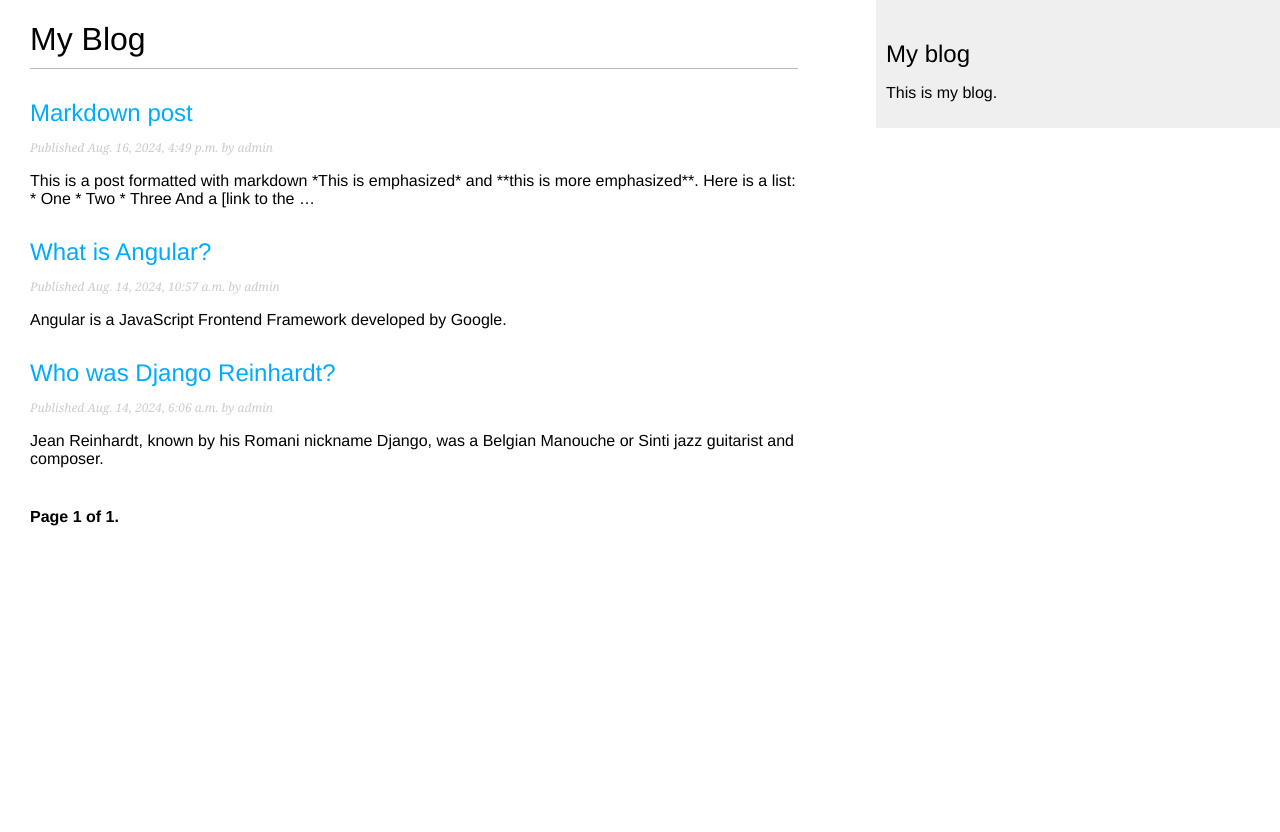
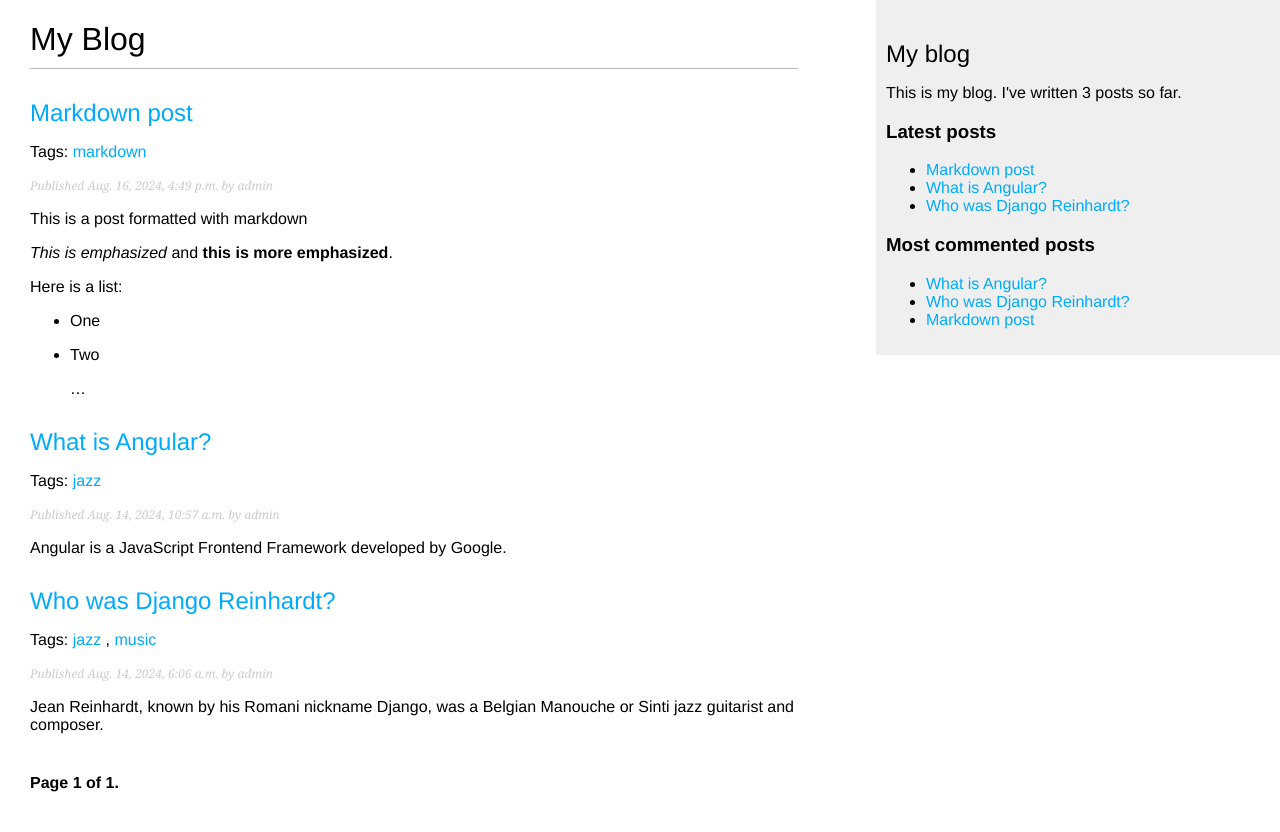
Before and after one commit to erosgod1118/PyDj5Blogger, a Django app: page /blog/ in a window 1280 px wide. Before the commit the page ends 526 px from the top, so only its background shows below. Run offline with Django 5.2, Linux system fonts and the light colour scheme; data comes from the database, SQL or seed files in the repository; both versions use the stored data as it was after the commit; parts of the project's set-up code (start-up, migrations or seed data) failed here and were passed over.

Commit message:
Implement custom template tags and filters.

```diff
--- a/blog/models.py
+++ b/blog/models.py
@@ -2,6 +2,7 @@ from django.conf import settings
 from django.db import models
 from django.db.models.functions import Now
 from django.urls import reverse
+from taggit.managers import TaggableManager
 
 class PublishedManager(models.Manager):
     def get_queryset(self):
@@ -35,9 +36,9 @@ class Post(models.Model):
         on_delete=models.CASCADE,
         related_name='blog_posts'
     )
-
     objects = models.Manager()
     published = PublishedManager()
+    tags = TaggableManager()
 
     def __str__(self):
         return self.title
--- a/blog/templates/blog/base.html
+++ b/blog/templates/blog/base.html
@@ -1,3 +1,4 @@
+{% load blog_tags %}
 {% load static %}
 <!DOCTYPE html>
 <html>
@@ -12,7 +13,23 @@
         </div>
         <div id="sidebar">
             <h2>My blog</h2>
-            <p>This is my blog.</p>
+            <p>
+                This is my blog.
+                I've written {% total_posts %} posts so far.
+            </p>
+
+            <h3>Latest posts</h3>
+            {% show_latest_posts 3 %}
+
+            <h3>Most commented posts</h3>
+            {% get_most_commented_posts as most_commented_posts %}
+            <ul>
+                {% for post in most_commented_posts %}
+                    <li>
+                        <a href="{{ post.get_absolute_url }}">{{ post.title }}</a>
+                    </li>
+                {% endfor %}
+            </ul>
         </div>
     </body>
 </html>
--- /dev/null
+++ b/blog/templates/blog/post/latest_posts.html
@@ -0,0 +1,7 @@
+<ul>
+    {% for post in latest_posts %}
+        <li>
+            <a href="{{ post.get_absolute_url }}">{{ post.title }}</a>
+        </li>
+    {% endfor %}
+</ul>
--- a/blog/templates/blog/post/list.html
+++ b/blog/templates/blog/post/list.html
@@ -1,22 +1,32 @@
 {% extends "blog/base.html" %}
+{% load blog_tags %}
 
 {% block title %}My Blog{% endblock %}
 
 {% block content %}
     <h1>My Blog</h1>
-
+    {% if tag %}
+        <h2>Posts tagged with "{{ tag.name }}"</h2>
+    {% endif %}
     {% for post in posts %}
         <h2>
             <a href="{{ post.get_absolute_url }}">
                 {{ post.title }}
             </a>
         </h2>
+        <p class="tags">
+            Tags:
+            {% for tag in post.tags.all %}
+                <a href="{% url "blog:post_list_by_tag" tag.slug %}">
+                    {{ tag.name }}
+                </a>{% if not forloop.last %}, {% endif %}
+            {% endfor %}
+        </p>
         <p class="date">
             Published {{ post.publish }} by {{ post.author }}
         </p>
-
-        {{ post.body|truncatewords:30|linebreaks }}
+        {{ post.body|markdown|truncatewords_html:30 }}
     {% endfor %}
 
-    {% include "pagination.html" with page=page_obj %}
+    {% include "pagination.html" with page=posts %}
 {% endblock %}
--- /dev/null
+++ b/blog/templatetags/blog_tags.py
@@ -0,0 +1,27 @@
+from django import template
+from django.db.models import Count
+import markdown
+from django.utils.safestring import mark_safe
+
+from ..models import Post
+
+register = template.Library()
+
+@register.simple_tag
+def total_posts():
+    return Post.published.count()
+
+@register.inclusion_tag('blog/post/latest_posts.html')
+def show_latest_posts(count=5):
+    latest_posts = Post.published.order_by('-publish')[:count]
+    return {'latest_posts': latest_posts}
+
+@register.simple_tag
+def get_most_commented_posts(count=5):
+    return Post.published.annotate(
+        total_comments=Count('comments')
+    ).order_by('-total_comments')[:count]
+
+@register.filter(name='markdown')
+def markdown_format(text):
+    return mark_safe(markdown.markdown(text))
--- a/blog/urls.py
+++ b/blog/urls.py
@@ -4,8 +4,9 @@ from . import views
 app_name = 'blog'
 
 urlpatterns = [
-    # path('', views.post_list, name='post_list'),
-    path('', views.PostListView.as_view(), name='post_list'),
+    path('', views.post_list, name='post_list'),
+    path('tag/<slug:tag_slug>/', views.post_list, name='post_list_by_tag'),
+    # path('', views.PostListView.as_view(), name='post_list'),
     path('<int:year>/<int:month>/<int:day>/<slug:post>/', views.post_detail, name='post_detail'),
     path('<int:post_id>/share/', views.post_share, name='post_share'),
     path('<int:post_id>/comment/', views.post_comment, name='post_comment'),
--- a/blog/views.py
+++ b/blog/views.py
@@ -6,12 +6,18 @@ from django.conf import settings
 from django.views.decorators.http import require_POST
 import smtplib
 import ssl
+from taggit.models import Tag
+from django.db.models import Count
 
 from .models import Post
 from .forms import EmailPostForm, CommentForm
 
-def post_list(request):
+def post_list(request, tag_slug=None):
     post_list = Post.published.all()
+    tag = None
+    if tag_slug:
+        tag = get_object_or_404(Tag, slug=tag_slug)
+        post_list = post_list.filter(tags__in=[tag])
 
     paginator = Paginator(post_list, 3)
     page_number = request.GET.get('page', 1)
@@ -25,7 +31,10 @@ def post_list(request):
     return render(
         request,
         'blog/post/list.html',
-        {'posts': posts}
+        {
+            'posts': posts,
+            'tag': tag
+        }
     )
 
 def post_detail(request, year, month, day, post):
@@ -41,13 +50,23 @@ def post_detail(request, year, month, day, post):
     comments = post.comments.filter(active=True)
     form = CommentForm()
 
+    # List of similar posts
+    post_tags_ids = post.tags.values_list('id', flat=True)
+    similar_posts = Post.published.filter(
+        tags__in=post_tags_ids
+    ).exclude(id=post.id)
+    similar_posts = similar_posts.annotate(
+        same_tags=Count('tags')
+    ).order_by('-same_tags', '-publish')[:4]
+
     return render(
         request,
         'blog/post/detail.html',
         {
             'post': post,
             'comments': comments,
-            'form': form
+            'form': form,
+            'similar_posts': similar_posts
         }
     )
 
--- a/pydj5blogger/settings.py
+++ b/pydj5blogger/settings.py
@@ -27,6 +27,7 @@ INSTALLED_APPS = [
     'django.contrib.messages',
     'django.contrib.staticfiles',
     'blog.apps.BlogConfig',
+    'taggit',
 ]
 
 MIDDLEWARE = [
```
Also changed, not shown: blog/templates/blog/post/detail.html (+11 -1 lines), blog/migrations/0004_post_tags.py (added), blog/templatetags/__init__.py (added), db.sqlite3.
